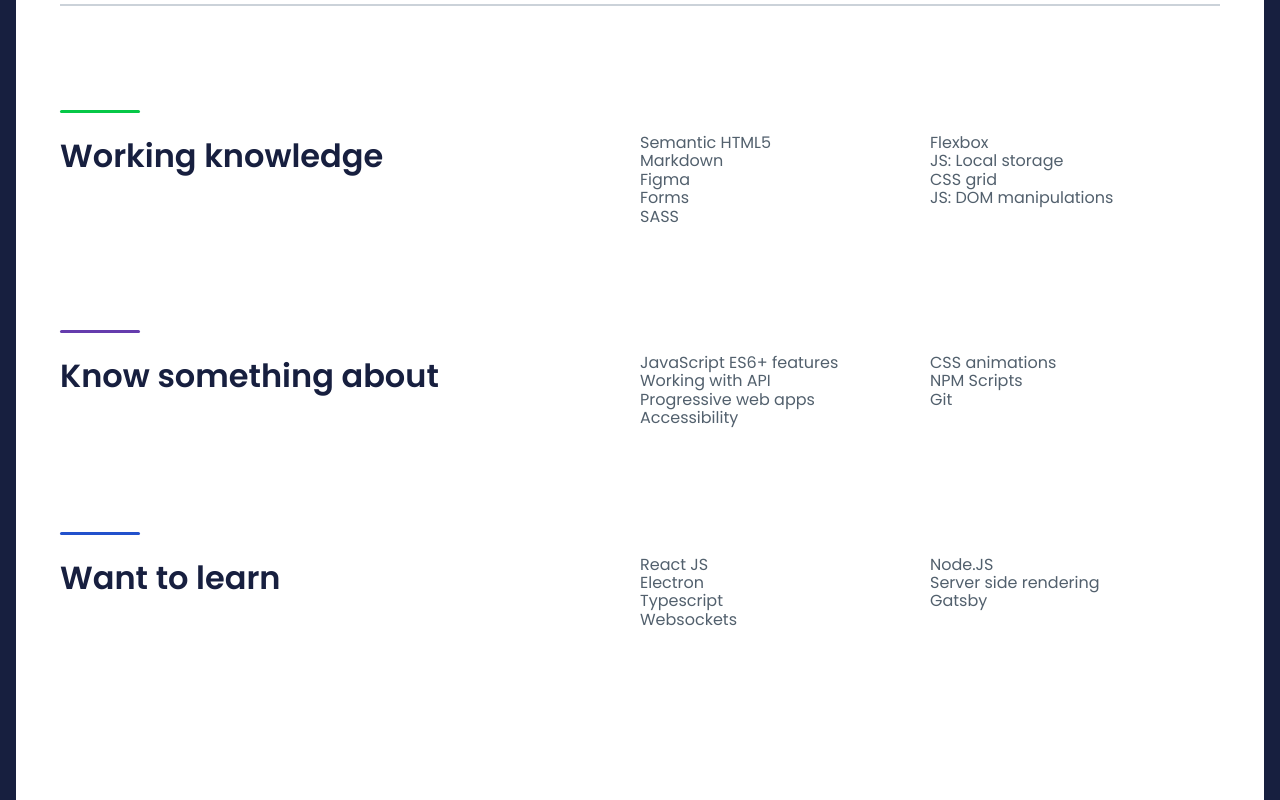
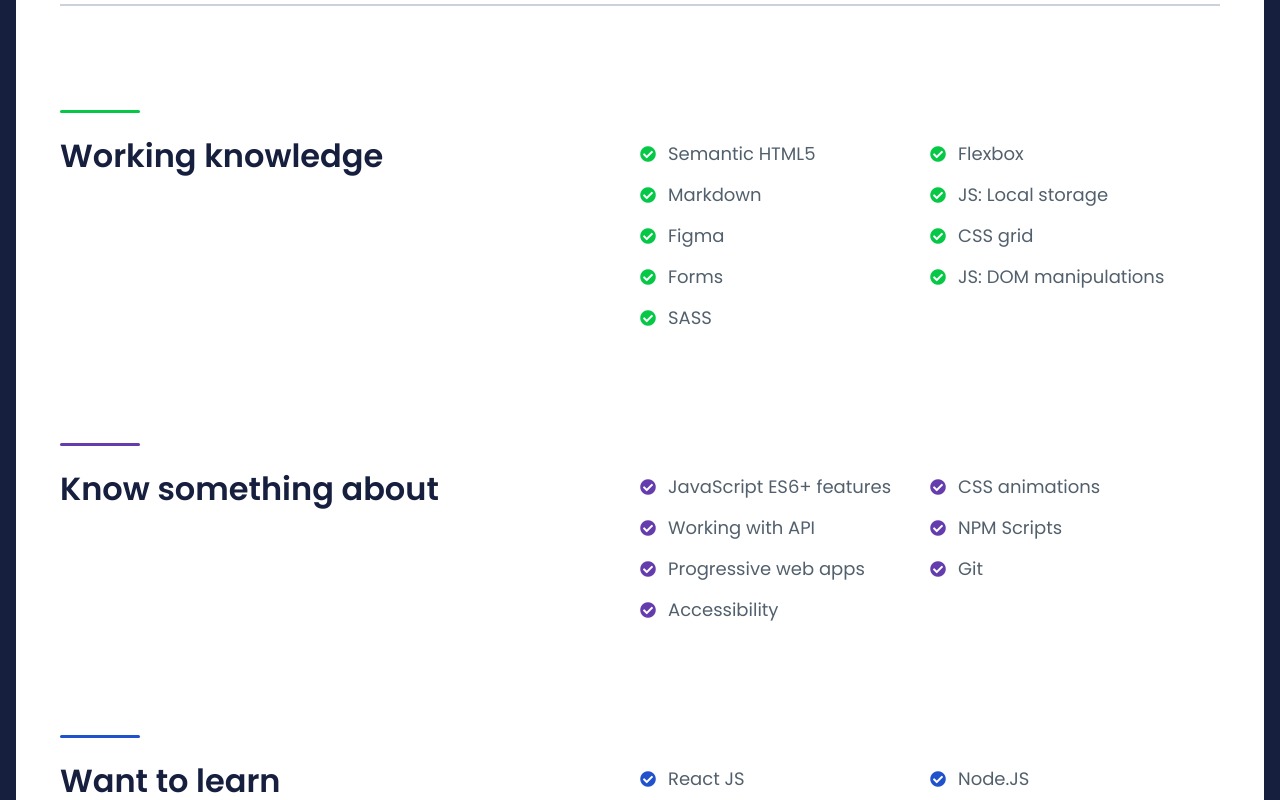
Before and after one commit to grzegorz-jodlowski/grzegorz-jodlowski.github.io, a React (Create React App) app: page / in a window 1280 px wide. Shown: the part 940-1740 px from the top of the page. Built offline with nearby package versions, Linux system fonts and the light colour scheme.

Commit message:
Add styles to Skill component

```diff
--- a/public/index.html
+++ b/public/index.html
@@ -6,6 +6,7 @@
   <link rel="icon" href="%PUBLIC_URL%/favicon.png" />
   <meta name="viewport" content="width=device-width, initial-scale=1" />
   <meta name="theme-color" content="#000000" />
+  <link href="https://use.fontawesome.com/releases/v5.7.2/css/all.css" rel="stylesheet">
   <title>Portfolio</title>
 </head>
 
--- a/src/components/features/Skill/Skill.js
+++ b/src/components/features/Skill/Skill.js
@@ -6,6 +6,7 @@
 
 const Component = ({ className, variant, text }) => (
   <div className={clsx(className, styles.root)}>
+    <div className={clsx(styles.tick, styles[variant])}><i className="fas fa-check-circle"></i></div>
     {text}
   </div>
 );
--- a/src/components/features/Skill/Skill.module.scss
+++ b/src/components/features/Skill/Skill.module.scss
@@ -1,5 +1,25 @@
 @import "../../../styles/settings.scss";
 
-// .root {
+.root {
+  font-size: 1.125rem;
+  line-height: 2.5rem;
+}
 
-// }
+.tick {
+  display: inline;
+  font-size: 1rem;
+  margin-right: 0.75rem;
+  border-radius: 50%;
+}
+
+.green {
+  color: $color-knowledge-section;
+}
+
+.violet {
+  color: $color-something-section;
+}
+
+.blue {
+  color: $color-want-section;
+}
```
